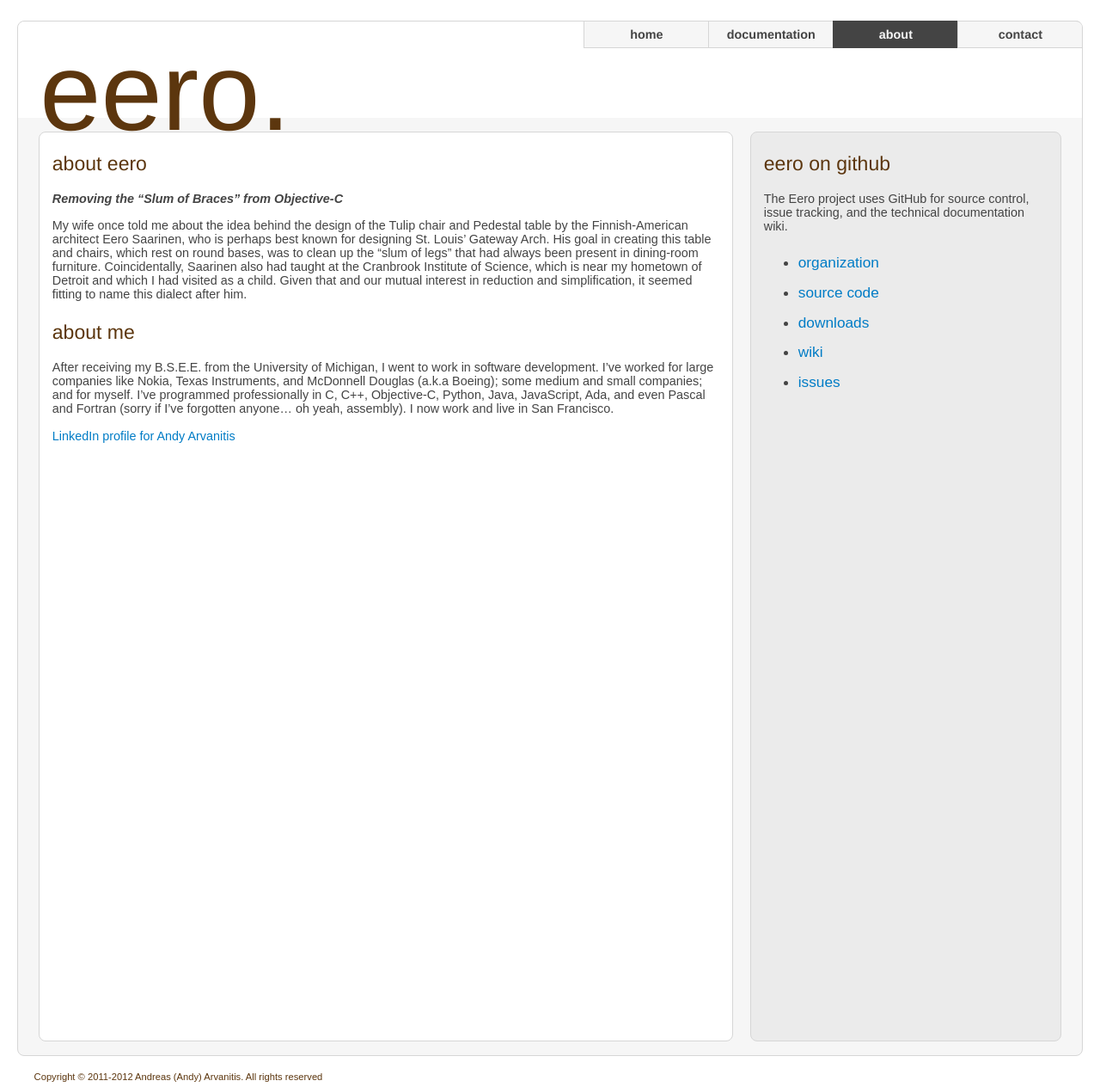
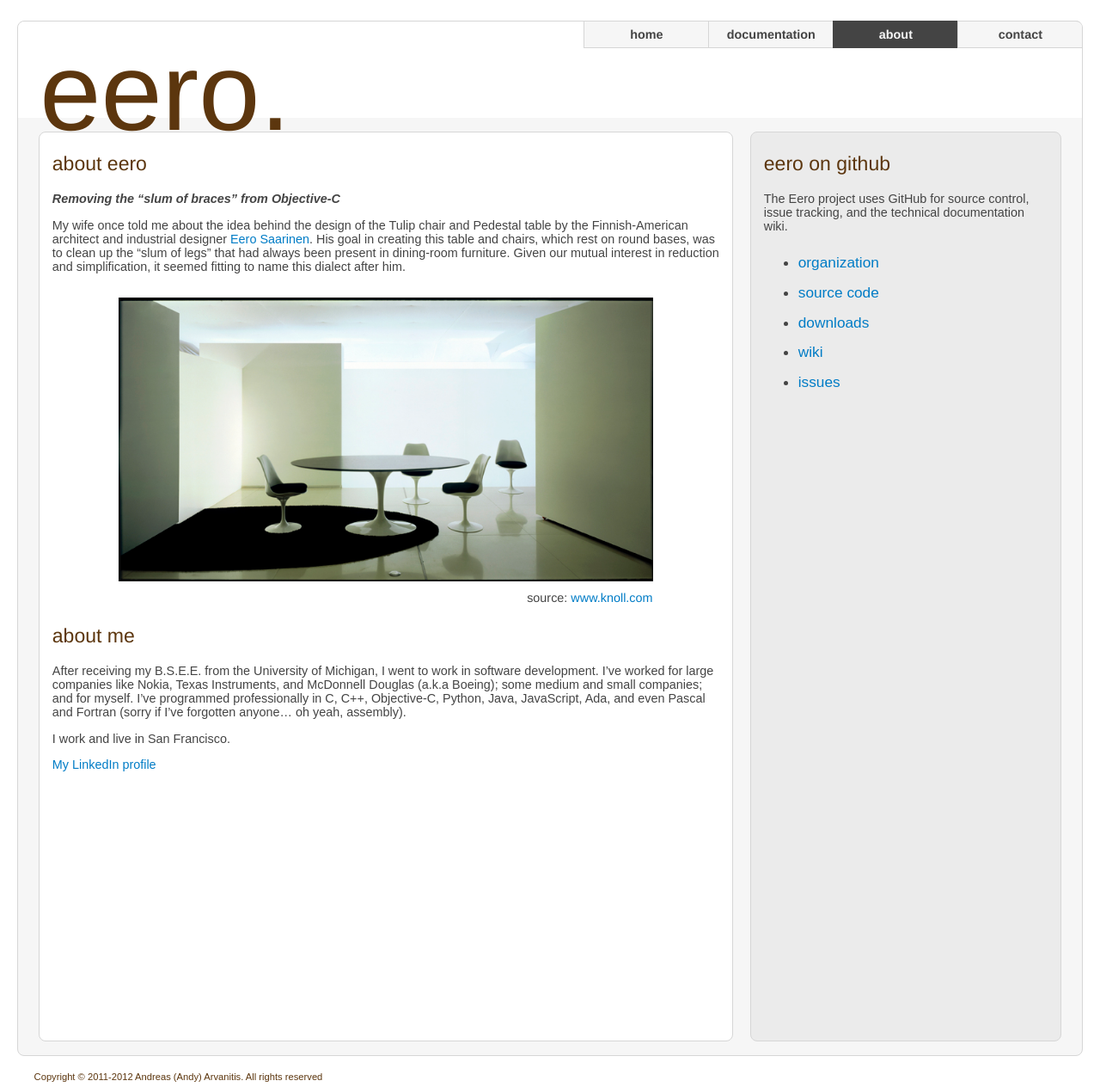
Before and after one commit to eerolanguage/eerolanguage.github.com, a Jekyll site: the page built from about/index.html, in a window 1280 px wide. Shown: the whole page at 86% size. Built offline with Jekyll 4.4.1, drawn with Linux system fonts in a browser that asks for light colours; some web fonts are replaced; Markdown is read by kramdown in place of the engine named in the settings.

Commit message:
Added image to about page; copy cleanup

```diff
--- a/about/index.html
+++ b/about/index.html
@@ -7,16 +7,22 @@ position: 3
 
 <div class="content">
 <h2>about eero</h2>
-<h3><em>Removing the “Slum of Braces” from Objective-C</em></h3>
+<h3><em>Removing the “slum of braces” from Objective-C</em></h3>
 
 My wife once told me about the idea behind the design of the Tulip chair and
-Pedestal table by the Finnish-American architect Eero Saarinen, who is perhaps
-best known for designing St. Louis’ Gateway Arch. His goal in creating this table
-and chairs, which rest on round bases, was to clean up the “slum of legs” that
-had always been present in dining-room furniture. Coincidentally, Saarinen also
-had taught at the Cranbrook Institute of Science, which is near my hometown of
-Detroit and which I had visited as a child. Given that and our mutual interest
-in reduction and simplification, it seemed fitting to name this dialect after him.
+Pedestal table by the Finnish-American architect and industrial designer
+<a href="http://en.wikipedia.org/wiki/Eero_Saarinen">Eero Saarinen</a>. His goal
+in creating this table and chairs, which rest on round bases, was to clean up
+the “slum of legs” that had always been present in dining-room furniture. Given
+our mutual interest in reduction and simplification, it seemed fitting to name
+this dialect after him.
+
+<figure id="furniture">
+  <img src="/images/furniture.jpg" alt="furniture"></img>
+  <figcaption>
+  source: <a href="http://www.knoll.com/">www.knoll.com</a>
+  </figcaption>
+</figure>
 
 <h2>about me</h2>
 
@@ -25,9 +31,8 @@ software development. I’ve worked for large companies like Nokia, Texas Instru
 and McDonnell Douglas (a.k.a Boeing); some medium and small companies; and for myself.
 I’ve programmed professionally in C, C++, Objective-C, Python, Java, JavaScript, Ada,
 and even Pascal and Fortran (sorry if I’ve forgotten anyone… oh yeah, assembly).
-I now work and live in San Francisco.
-<br/>
-<br/>
-<a href="http://www.linkedin.com/pub/andy-arvanitis/2/4a8/b1">LinkedIn profile for Andy Arvanitis</a>
-<br/>
+
+<p>I work and live in San Francisco.</p>
+
+<p><a href="http://www.linkedin.com/pub/andy-arvanitis/2/4a8/b1">My LinkedIn profile</a></p>
 </div>
--- a/css/default.css
+++ b/css/default.css
@@ -244,6 +244,25 @@ tr:nth-child(2n) {
   background-color: #f8f8f8;
 }
 
+#furniture {
+  width: 80%;
+  margin-left: auto;
+  margin-right: auto;
+  padding-top: 1em;
+}
+
+#furniture img {
+  width: 100%;
+  display: block;
+}
+
+#furniture figcaption {
+  padding-top: 0.75em;
+  font-family: Eurostile, 'Eurostile W01 Regular', Helvetica;
+  text-align: right;
+}
+
+
 #copyright {
   position: relative;
   bottom: -3.0em;
--- a/index.html
+++ b/index.html
@@ -11,7 +11,9 @@ position: 1
   modified version of the Apple-sponsored LLVM/clang open-source compiler. It features a streamlined syntax,
   Python-like indentation, and other features that improve readability and code safety. It is inspired by
   languages such as Smalltalk, Python, and Ruby.
-  <br/><br/>"Eero" is pronounced [ˈe-rō]‚ and is similar to the English word "aero".
+
+  <p>"Eero" is pronounced [ˈe-rō]‚ and is similar to the English word "aero".</p>
+
   <h2>code sample</h2>
   {% include code-sample.html %}
 </div>
```
Also changed, not shown: images/furniture.jpg (added).
